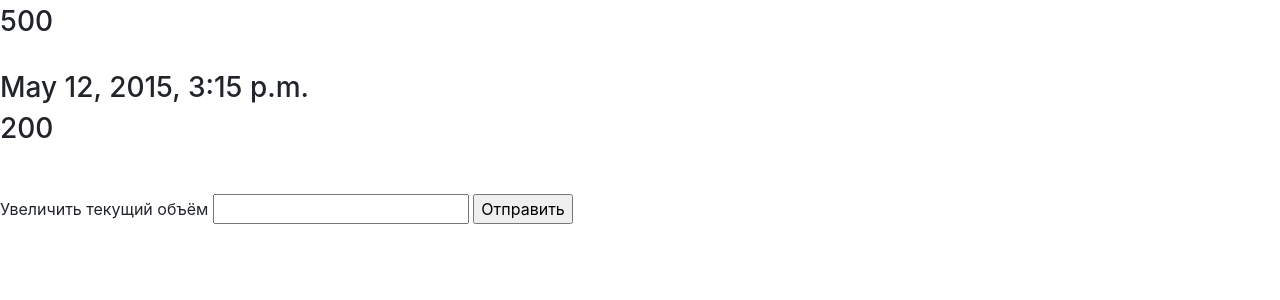
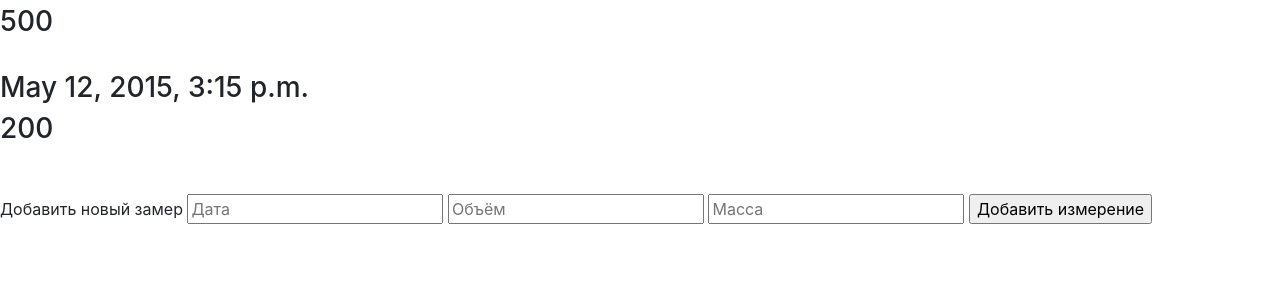
Before and after one commit to NikitaNikishkin292/ZnaiK, a Django app: page /waste_management/1/ in a window 1280 px wide. Shown: the part 302-602 px from the top of the page. Run offline with Django 3.2, Linux system fonts and the light colour scheme; data comes from the database, SQL or seed files in the repository; both versions use the stored data as it was after the commit; some libraries are stand-ins or nearby versions.

Commit message:
create a form, adding a new measurement

```diff
--- a/Znaik/waste_management/templates/waste_management/detail.html
+++ b/Znaik/waste_management/templates/waste_management/detail.html
@@ -22,9 +22,11 @@
 	{% if error_message %}<p><strong>{{ error_message }}</strong>{% endif %}</p>
 	<form action = '{% url "waste_management:unload" bin.bin_id %}' method = 'post' >
 		{% csrf_token %}
-		<span> Увеличить текущий объём </span>
-		<input type='text' name = 'recycle_inside' id = 'recycle_inside'>
-		<input type="submit" value="Отправить">
+		<span> Добавить новый замер </span>
+		<input type='text' name = 'date_of_new_measurement' placeholder = 'Дата'>
+		<input type='text' name = 'volume_of_new_measurement' placeholder = 'Объём'>
+		<input type='text' name = 'mass_of_new_measurement' placeholder = 'Масса'>
+		<input type="submit" value="Добавить измерение">
 	</form>
 </body>
 </html>
--- a/Znaik/waste_management/views.py
+++ b/Znaik/waste_management/views.py
@@ -22,13 +22,13 @@ def waste_inside(request, bin_id):
 
 def unload (request, bin_id):
 	this_bin = get_object_or_404(Bin, pk = bin_id)
-	last_measurement = this_bin.measurement_set.get(pk = 1)
 	try:
-		delta = int(request.POST['recycle_inside'])
+		new_date = request.POST['date_of_new_measurement']
+		new_volume = int(request.POST['volume_of_new_measurement'])
+		new_mass = int(request.POST['mass_of_new_measurement'])
 	except (KeyError, Measurement.DoesNotExist):
 		return render(request, 'waste_management/detail.html', {'bin': this_bin} )
 	else:
-		last_measurement.voulume_of_recycle_inside += delta
-		last_measurement.save()
+		this_bin.measurement_set.create(measurement_date = new_date, voulume_of_recycle_inside = new_volume, mass_of_recycle_inside = new_mass)
 		#reverse создаёт нормальный url waste_management/this_bin.id/waste_inside
-		return HttpResponseRedirect(reverse('waste_management:waste_inside', args=(this_bin.id,)))
+		return render(request, 'waste_management/detail.html', {'bin' : this_bin})
```
Also changed, not shown: Znaik/db.sqlite3.
